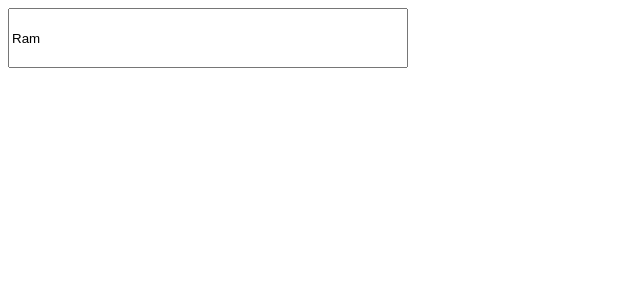
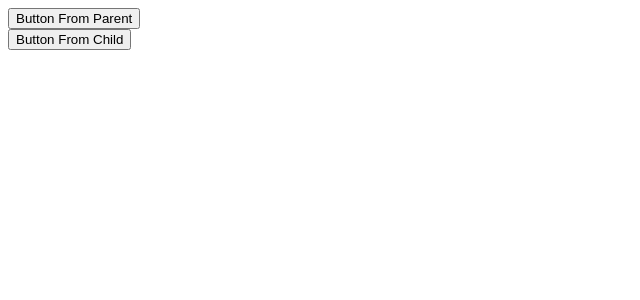
Before and after one commit to Ram1476/stackblitz-React, a React (Create React App) app: page / in a window 1280 px wide. Shown: the top 300 px of the page, without its empty margins (0-640 px from the left). Built offline with nearby package versions, Linux system fonts and the light colour scheme.

Commit message:
1 file modified, 2 added

```diff
--- a/src/App.tsx
+++ b/src/App.tsx
@@ -4,12 +4,14 @@ import PreviousState from './PreviousState.js';
 import UseReduce from './UseReduce.js';
 import UseEffectTrail from './UseEffectTrail.js';
 import UseLayoutEffectTrail from './UseLayoutEffectTrail.js';
+import ImperativeHandleTrail from './ImperativeHandleTrail';
 import './style.css';
 
 export default function App() {
   return (
     <div>
-      <UseLayoutEffectTrail />
+      {/* <UseLayoutEffectTrail /> */}
+      <ImperativeHandleTrail />
       {/* <UseEffectTrail /> */}
       {/* <UseReduce /> */}
       {/* <UseState /> */}
--- /dev/null
+++ b/src/ChildButton.js
@@ -0,0 +1,19 @@
+import React, { useState, forwardRef, useImperativeHandle } from 'react';
+
+const ChildButton = forwardRef((props, ref) => {
+  const [toggle, setToggle] = useState(false);
+
+  useImperativeHandle(ref, () => ({
+    alterToggle() {
+      setToggle(!toggle);
+    },
+  }));
+  return (
+    <div>
+      <button>Button From Child</button>
+      {toggle && <p>This is a Sample Text</p>}
+    </div>
+  );
+});
+
+export default ChildButton;
--- /dev/null
+++ b/src/ImperativeHandleTrail.js
@@ -0,0 +1,17 @@
+import React, { useRef } from 'react';
+import ChildButton from './ChildButton';
+
+function ImperativeHandleTrail() {
+  const buttonRef = useRef(null);
+  const showText = () => {
+    buttonRef.current.alterToggle();
+  };
+  return (
+    <div>
+      <button onClick={showText}>Button From Parent</button>
+      <ChildButton ref={buttonRef} />
+    </div>
+  );
+}
+
+export default ImperativeHandleTrail;
```
